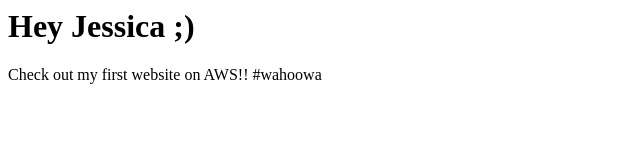
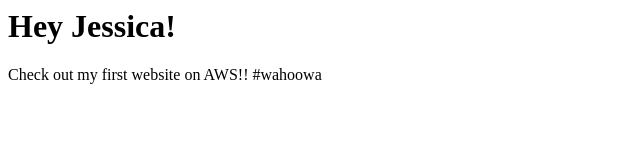
Before and after one commit to christopherdliu/my_node_website, a plain HTML site: page index.html in a window 1280 px wide. Shown: the full height of the page, 0-640 px from the left. Drawn offline with Linux system fonts and the light colour scheme.

Commit message:
updated message again

```diff
--- a/index.html
+++ b/index.html
@@ -1,6 +1,6 @@
 <html>
 <body>
-<h1>Hey Jessica ;)</h1>
+<h1>Hey Jessica!</h1>
 <p>Check out my first website on AWS!! #wahoowa</p>
 </body>
 </html>
```
